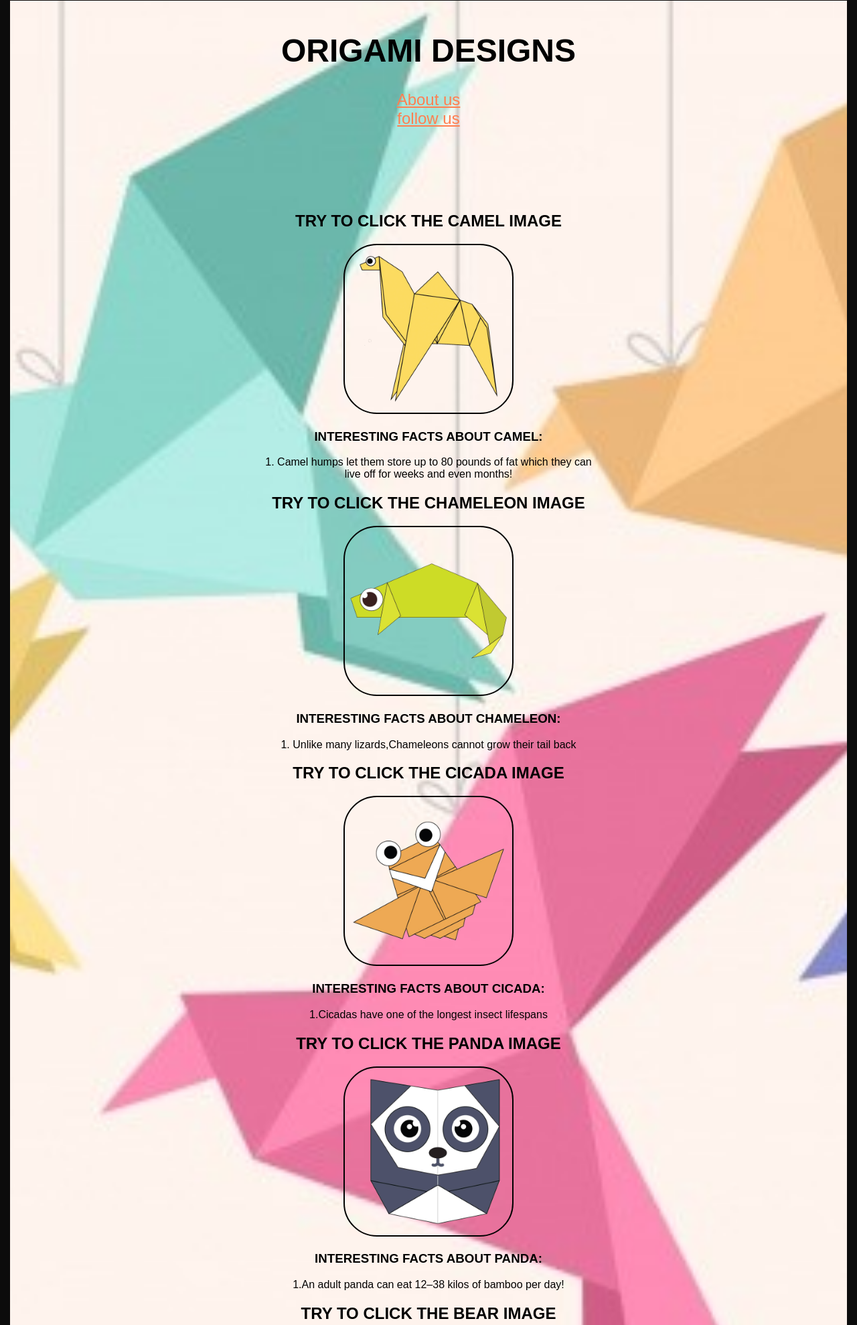
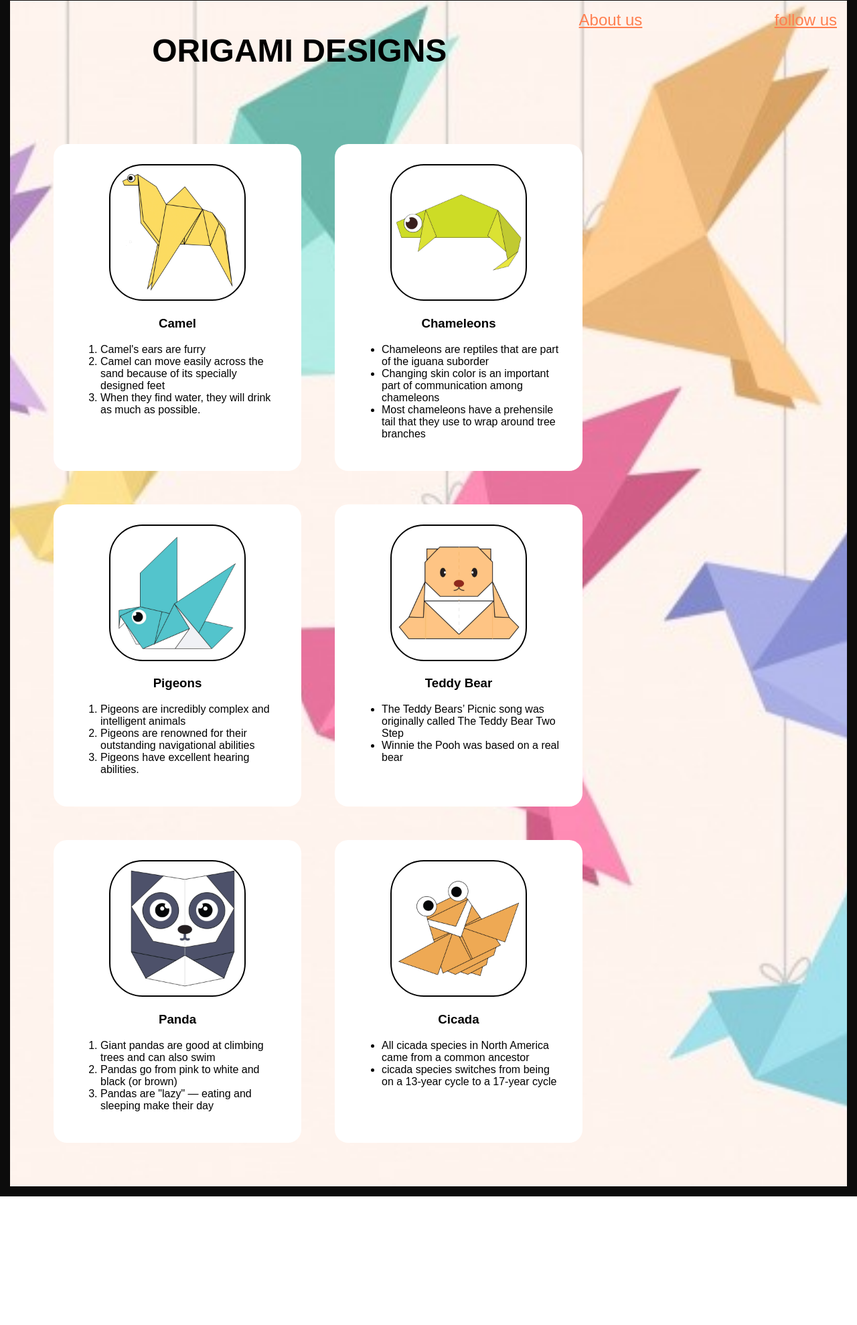
Before and after one commit to anjaliojha/ankitwebsite, a plain HTML site: page index.html in a window 1280 px wide. Shown: the part 14-1992 px from the top of the page at 67% size. After the commit the page ends 1800 px from the top, so only its background shows below. Drawn offline with Linux system fonts and the light colour scheme.

Commit message:
corrected

```diff
--- a/index.html
+++ b/index.html
@@ -13,66 +13,99 @@
     <div class="header">
     <div class="menu">
         <div><a href="#"></a></div>
-       <center> <div><h1> ORIGAMI DESIGNS</h1> </div>
+        <div><h1> ORIGAMI DESIGNS</h1> </div>
 
 
           <div><a href="about.html">About us</a></div>
 
               <div> <a href="followus.html" >follow us</a> </div>
-            </center>
+
     </div>
 
     </div>
-     <div class="grid">
-         <div class="origami" >
-             <center>
-    <h2>   TRY TO CLICK THE CAMEL IMAGE </h2>
-    <a href="http://origami.me/camel/"> <img src="images/camel.png"width="250px" height="250px"/> </a>
-    <p>
+    <div class ="grid">
+        <div class ="origami">
+            <center>
+            <a href ="http://origami.me/camel/"><img src="images/camel.png" width="200px" height="200px"></a>
+            <h3> Camel </h3>
+            </center>
+            <p>
+                <ol>
+                    <li>Camel's ears are furry</li>
+                    <li>Camel can move easily across the sand because of its specially designed feet</li>
+                    <li>When they find water, they will drink as much as possible.</li>
+                </ol>
+            </p>
+            </div>
+        <div class="origami">
+            <center>
+            <a href="http://origami.me/chameleon/"><img src="images/chameleon.png" width="200px" height="200px"></a>
+            <h3> Chameleons </h3>
+            </center>
+            <p>
+                <ul>
+                    <li>Chameleons are reptiles that are part of the iguana suborder</li>
+                    <li>Changing skin color is an important part of communication among chameleons</li>
+                    <li>Most chameleons have a prehensile tail that they use to wrap around tree branches</li>
+                </ul>
+            </p>
+            </div>
+        <div class="origami">
+            <center>
+            <a href="http://origami.me/pigeon/"><img src="images/pigeon.png" width="200px" height="200px"></a>
+            <h3> Pigeons </h3>
+            </center>
+            <p>
+            <ol>
+                <li>Pigeons are incredibly complex and intelligent animals</li>
+                <li>Pigeons are renowned for their outstanding navigational abilities</li>
+                <li>Pigeons have excellent hearing abilities.</li>
+            </ol>
+            </p>
+            </div>
+        <div class="origami">
+            <center>
+            <a href="http://origami.me/teddy-bear/"><img src="images/teddy.png" width="200px" height="200px"></a>
+            <h3> Teddy Bear </h3>
+            </center>
+            <p>
+            <ul>
+                <li>The Teddy Bears’ Picnic song was originally called The Teddy Bear Two Step</li>
+                <li>Winnie the Pooh was based on a real bear</li>
 
-    <h3>INTERESTING FACTS ABOUT CAMEL:</h3>
-    1. Camel humps let them store up to 80 pounds of fat which they can live off for weeks and even months!
-    </p>
+            </ul>
+            </p>
+            </div>
 
 
-    <h2>   TRY TO CLICK THE CHAMELEON IMAGE </h2>
-    <a href="http://origami.me/chameleon/"> <img src="images/chameleon.png"width="250px" height="250px"/> </a>
-    <p>
-    <h3>INTERESTING FACTS ABOUT CHAMELEON:</h3>
-     1. Unlike many lizards,Chameleons cannot grow their tail back
-         </p>
+        <div class="origami">
+            <center>
+                <a href="http://origami.me/panda/"><img src="images/panda.png" width="200px" height="200px"></a>
+                <h3> Panda </h3>
+            </center>
+            <p>
+            <ol>
+                <li>Giant pandas are good at climbing trees and can also swim</li>
+                <li>Pandas go from pink to white and black (or brown)</li>
+                <li>Pandas are "lazy" — eating and sleeping make their day</li>
+            </ol>
+            </p>
+        </div>
+
+        <div class="origami">
+            <center>
+                <a href="http://origami.me/flying-cicada/"><img src="images/cicada.png" width="200px" height="200px"></a>
+                <h3> Cicada </h3>
+            </center>
+            <p>
+            <ul>
+                <li>All cicada species in North America came from a common ancestor</li>
+                <li>cicada species switches from being on a 13-year cycle to a 17-year cycle</li>
+            </ul>
+            </p>
+        </div>
 
 
-         <h2>   TRY TO CLICK THE CICADA IMAGE </h2>
-    <a href="http://origami.me/flying-cicada/"> <img src="images/cicada.png"width="250px" height="250px"/> </a>
-    <p>
-        <h3>INTERESTING FACTS ABOUT CICADA:</h3>
-        1.Cicadas have one of the longest insect lifespans
-    </p>
 
-
-         <h2>   TRY TO CLICK THE PANDA IMAGE </h2>
-    <a href="http://origami.me/panda/"> <img src="images/panda.png"width="250px" height="250px"/> </a>
-    <p>
-        <h3>INTERESTING FACTS ABOUT PANDA:</h3>
-        1.An adult panda can eat 12–38 kilos of bamboo per day!
-    </p>
-
-
-         <h2>   TRY TO CLICK THE BEAR IMAGE </h2>
-    <a href="http://origami.me/teddy-bear/"> <img src="images/teddy.png"width="250px" height="250px"/> </a>
-    <p>
-        <h3>INTERESTING FACTS ABOUT BEAR:</h3>
-       1. Bears live as long as 30 years
-    </p>
-
-
-         <h2>   TRY TO CLICK THE PIEGEON IMAGE </h2>
-    <a href="http://origami.me/pigeon/"> <img src="images/pigeon.png"width="250px" height="250px"/> </a>
-    <p>
-        <h3>INTERESTING FACTS ABOUT PIEGEON:</h3>
-        1.Pigeon bones are lighter than their feathers
-    </p>
-    </center>
  </body>
 </html>
--- a/style.css
+++ b/style.css
@@ -1,8 +1,9 @@
 
             .menu {
             border-radius: 20px;
+                display: flex;
+                justify-content: space-between;
 
-            height: 200px;
             font-size: x-large;
             font-family: fantasy;
             font-weight: 400;
@@ -19,9 +20,31 @@
                 border: 15px solid rgb(12, 12, 12);
 
             }
+            .bodyimg{
+                position: relative;
+            }
+            .bodyimg p{
+                color:#f7f2f2;
+                font-size: 55px;
+                font-family: fantasy;
+                position: absolute;
+                top:10%;
+                left:50%;
+                transform: translate(-50%,-50%);
+            }
+            .bodyimg h3{
+                color:#f7f2f2;
+                font-family: fantasy;
+                font-size: 30px;
+                width: 1600px;
+                position: absolute;
+                top:40%;
+                left:45%;
+                transform: translate(-40%, -40%);
+            }
             .grid{
                 display: flex;
-                justify-content: space-evenly;
+                flex-wrap: wrap;
                 margin: 40px;
             }
 
@@ -31,32 +54,20 @@
             }
 
             .origami{
-                position:relative
+                border-radius: 20px;
+                background-color: #ffffff;
+                padding: 30px;
+                margin: 25px;
+                width:310px;
+                font-family: fantasy;
             }
 
-            .origami p {
-                position: absolute;
-                top: 50%;
-                left: 50%;
-                transform: translate(-50%,-70%);
-                opacity: 0;
-            }
 
-            .origami:hover p{
-                opacity: 1;
-                }
 
-            .origami:hover img{
-                opacity: 0.3;
-            }
 
-            .origami{
-                border-radius: 20px;
 
-                margin: 25px;
-                width: 510px;
-                font-family: fantasy;
-            }
+
+
             a:link{
                 color: coral;
             }
@@ -66,5 +77,5 @@
 
 
             .origami:hover {
-                transform:scale(2,1);
+                transform:scale(1.2);
             }
```
